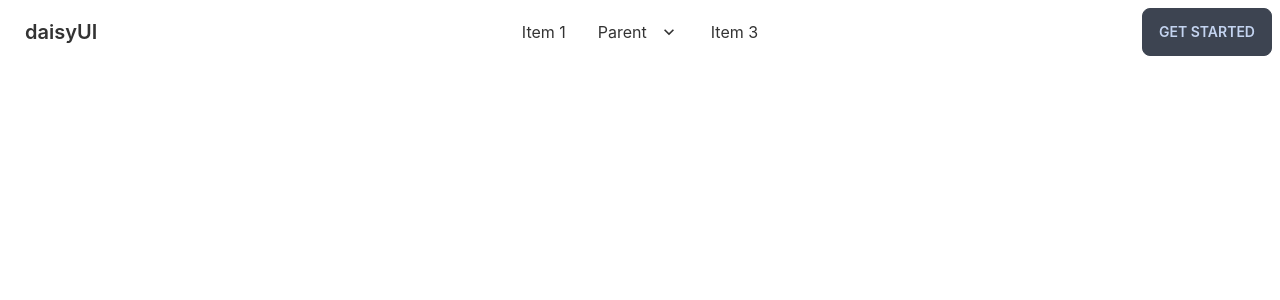
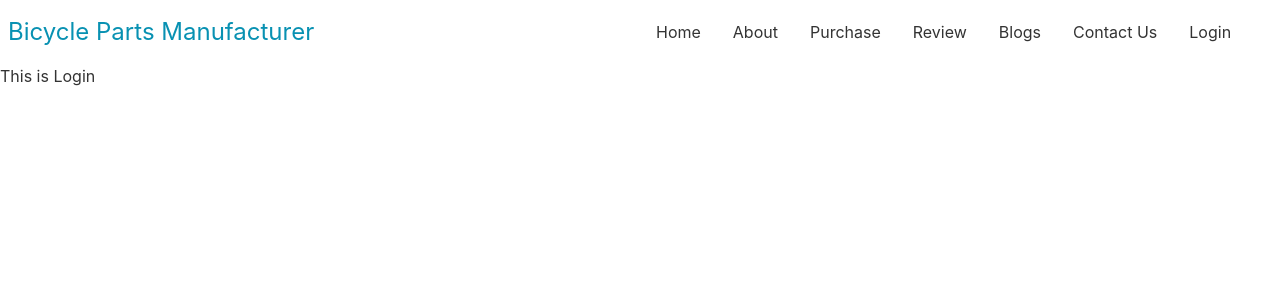
Before and after one commit to arshiha/manufacturer-client, a React (Create React App) app: page /login in a window 1280 px wide. Shown: the top 300 px of the page. Built offline with nearby package versions, Linux system fonts and the light colour scheme.

Commit message:
navber added

```diff
--- a/src/App.js
+++ b/src/App.js
@@ -4,6 +4,7 @@ import { Routes, Route, Link } from "react-router-dom";
 import Home from "./Pages/Home/Home.js";
 import Blog from "./Pages/Blog/Blog.js";
 import About from "./Pages/About/About.js";
+import Login from "./Pages/Login/Login.js";
 
 function App() {
   return (
@@ -13,6 +14,7 @@ function App() {
         <Route path="/" element={<Home />} />
         <Route path="about" element={<About />} />
         <Route path="blog" element={<Blog />} />
+        <Route path="login" element={<Login />} />
       </Routes>
     </div>
   );
--- /dev/null
+++ b/src/Pages/Login/Login.js
@@ -0,0 +1,11 @@
+import React from "react";
+
+const Login = () => {
+  return (
+    <div>
+      <h2>This is Login</h2>
+    </div>
+  );
+};
+
+export default Login;
--- a/src/Pages/Shared/Navbar.js
+++ b/src/Pages/Shared/Navbar.js
@@ -1,6 +1,32 @@
 import React from "react";
+import { Link } from "react-router-dom";
 
 const Navbar = () => {
+  const navItems = (
+    <>
+      <li>
+        <Link to="/">Home</Link>
+      </li>
+      <li>
+        <Link to="/about">About</Link>
+      </li>
+      <li>
+        <Link to="/purchase">Purchase</Link>
+      </li>
+      <li>
+        <Link to="/review">Review</Link>
+      </li>
+      <li>
+        <Link to="/blogs">Blogs</Link>
+      </li>
+      <li>
+        <Link to="/contact">Contact Us</Link>
+      </li>
+      <li>
+        <Link to="/login">Login</Link>
+      </li>
+    </>
+  );
   return (
     <div class="navbar bg-base-100">
       <div class="navbar-start">
@@ -25,72 +51,15 @@ const Navbar = () => {
             tabindex="0"
             class="menu menu-compact dropdown-content mt-3 p-2 shadow bg-base-100 rounded-box w-52"
           >
-            <li>
-              <a>Item 1</a>
-            </li>
-            <li tabindex="0">
-              <a class="justify-between">
-                Parent
-                <svg
-                  class="fill-current"
-                  xmlns="http://www.w3.org/2000/svg"
-                  width="24"
-                  height="24"
-                  viewBox="0 0 24 24"
-                >
-                  <path d="M8.59,16.58L13.17,12L8.59,7.41L10,6L16,12L10,18L8.59,16.58Z" />
-                </svg>
-              </a>
-              <ul class="p-2">
-                <li>
-                  <a>Submenu 1</a>
-                </li>
-                <li>
-                  <a>Submenu 2</a>
-                </li>
-              </ul>
-            </li>
-            <li>
-              <a>Item 3</a>
-            </li>
+            {navItems}
           </ul>
         </div>
-        <a class="btn btn-ghost normal-case text-xl">daisyUI</a>
+        <a class="normal-case text-2xl text-cyan-600">
+          Bicycle Parts Manufacturer
+        </a>
       </div>
       <div class="navbar-center hidden lg:flex">
-        <ul class="menu menu-horizontal p-0">
-          <li>
-            <a>Item 1</a>
-          </li>
-          <li tabindex="0">
-            <a>
-              Parent
-              <svg
-                class="fill-current"
-                xmlns="http://www.w3.org/2000/svg"
-                width="20"
-                height="20"
-                viewBox="0 0 24 24"
-              >
-                <path d="M7.41,8.58L12,13.17L16.59,8.58L18,10L12,16L6,10L7.41,8.58Z" />
-              </svg>
-            </a>
-            <ul class="p-2">
-              <li>
-                <a>Submenu 1</a>
-              </li>
-              <li>
-                <a>Submenu 2</a>
-              </li>
-            </ul>
-          </li>
-          <li>
-            <a>Item 3</a>
-          </li>
-        </ul>
-      </div>
-      <div class="navbar-end">
-        <a class="btn">Get started</a>
+        <ul class="menu menu-horizontal p-0">{navItems}</ul>
       </div>
     </div>
   );
```
